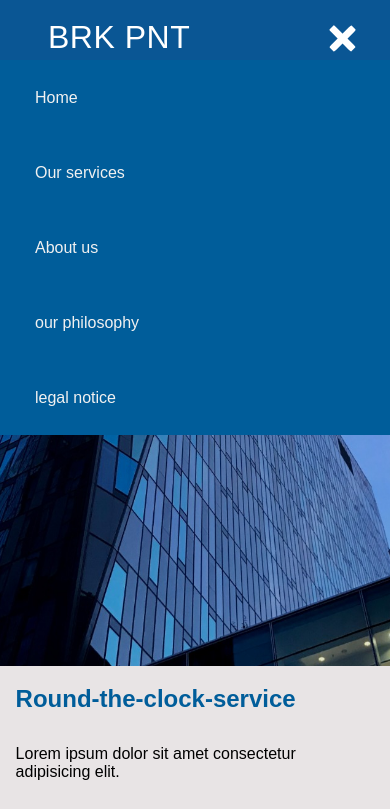
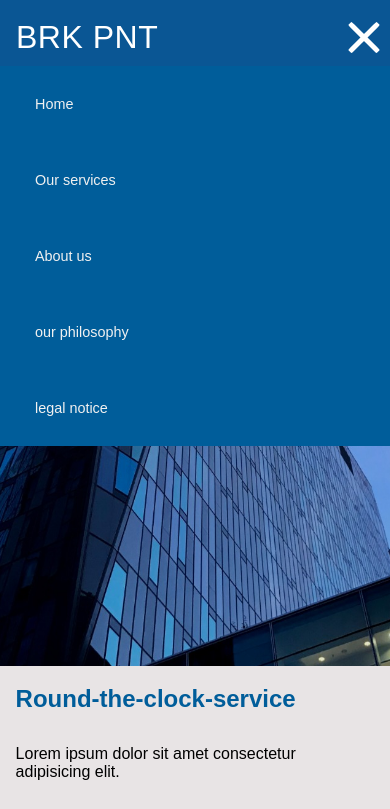
Before and after one commit to Noor-132/html-css, a plain HTML site: page index.html in a window 390 px wide. Both pictures are taken after a click on the label 342 px from the left and 52 px from the top of the page. Shown: the top 809 px of the page. Drawn offline with Linux system fonts and the light colour scheme.

Commit message:
Update styles.css

```diff
--- a/styles.css
+++ b/styles.css
@@ -11,9 +11,8 @@
   }
   nav {
     display: flex;
-    flex-shrink: 10;
     justify-content: space-between;
-    padding: 0 3rem;
+    padding: 0 1rem;
     height: 7%;
     line-height: 75px;
     background: #0a5694;
@@ -35,7 +34,7 @@
   nav .nav-list .nav-item {
     cursor: pointer;
     height: 100%;
-    padding: 0 1rem;
+    padding: 0 0.5rem;
     list-style-type: none;
   }
   nav .nav-list .nav-item:hover {
@@ -43,7 +42,7 @@
   }
   nav .nav-list .nav-link {
     color: #f1f1f1;
-    font-size: 1em;
+    font-size: 0.9em;
     text-decoration: none;
   }
   .property {
@@ -148,7 +147,7 @@ width: 50%;
 height:40vh;
   }
   .pro-2>img{
-width:42%;
+width:48%;
 height:40vh;
   }
   .pro-1 {
@@ -243,7 +242,6 @@ height:40vh;
       height: 70%;
       padding-top: 1%;
     }
-    }
     .pro {
       display: flex;
       flex-direction: column;
@@ -280,8 +278,8 @@ height:40vh;
       width: 120%;
     }
     .bot {
-    display: flex;
-    flex-direction: column;
+      display: flex;
+      flex-direction: column;
     }
     .t-div{
       padding-left: 2rem;
@@ -310,13 +308,14 @@ height:40vh;
       display: grid;
       position: absolute;
       width: 100%;
-      top: 60px;
+      top: 66px;
       left: 0;
       transform: translateY(-100%);
       z-index: -1;
       transition: .6s;
       color: white;
     }
+
     nav .nav-list .nav-item {
       padding-left: 35px;
     }
@@ -331,17 +330,18 @@ height:40vh;
     display: none;
     height: min-content;
     align-items: center;
-    margin: 1.5rem -1rem 0 0;
+    margin: 18px -10px 0 0;
     cursor: pointer;
   }
   nav .navbar-toggler .bar {
-    width: 8vw;
-    height: 0.8vh;
-    margin-bottom: 12px;
+    width: 40px;
+    height: 5px;
+    margin-bottom: 10px;
     background: #ffffff;
     border-radius: 10%;
     transition: .4s;
   }
+}
   input {
     display: none;
   }
@@ -350,7 +350,7 @@ height:40vh;
     z-index: 1;
   }
   input:checked~nav .navbar-toggler {
-    margin-top: 12%;
+    margin-top: 35px;
   }
   input:checked~nav .navbar-toggler .bar:nth-child(1) {
     position: absolute;
```
